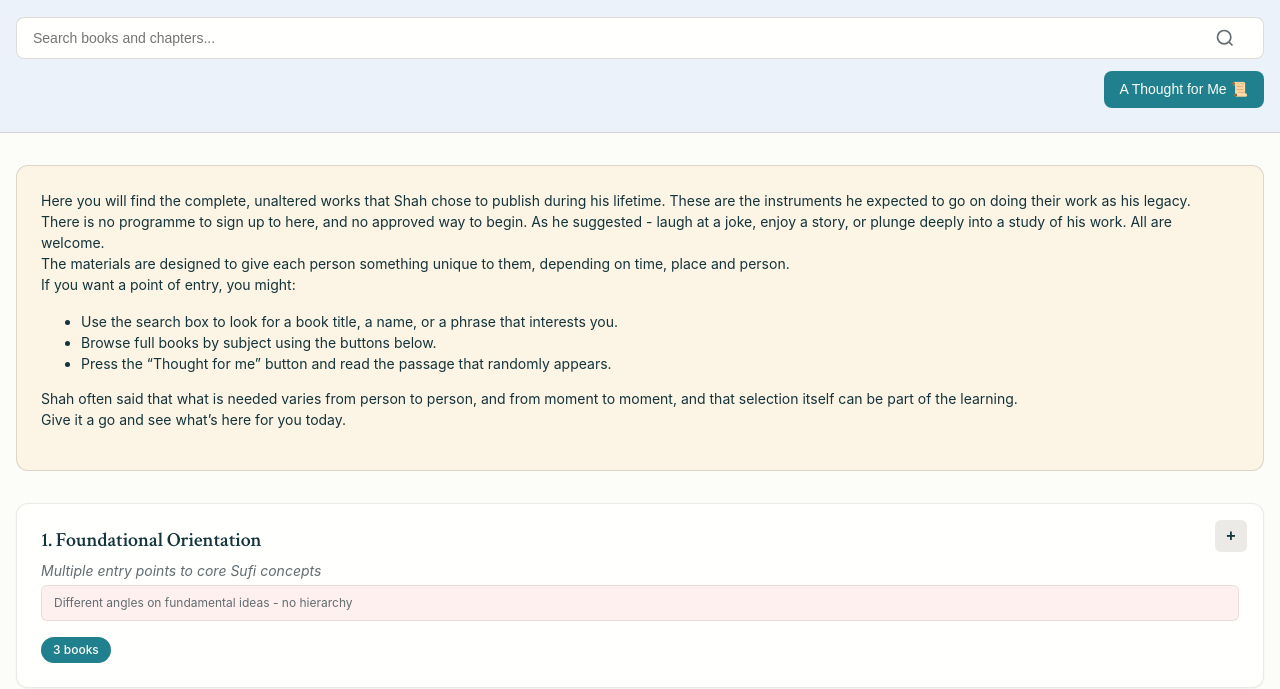
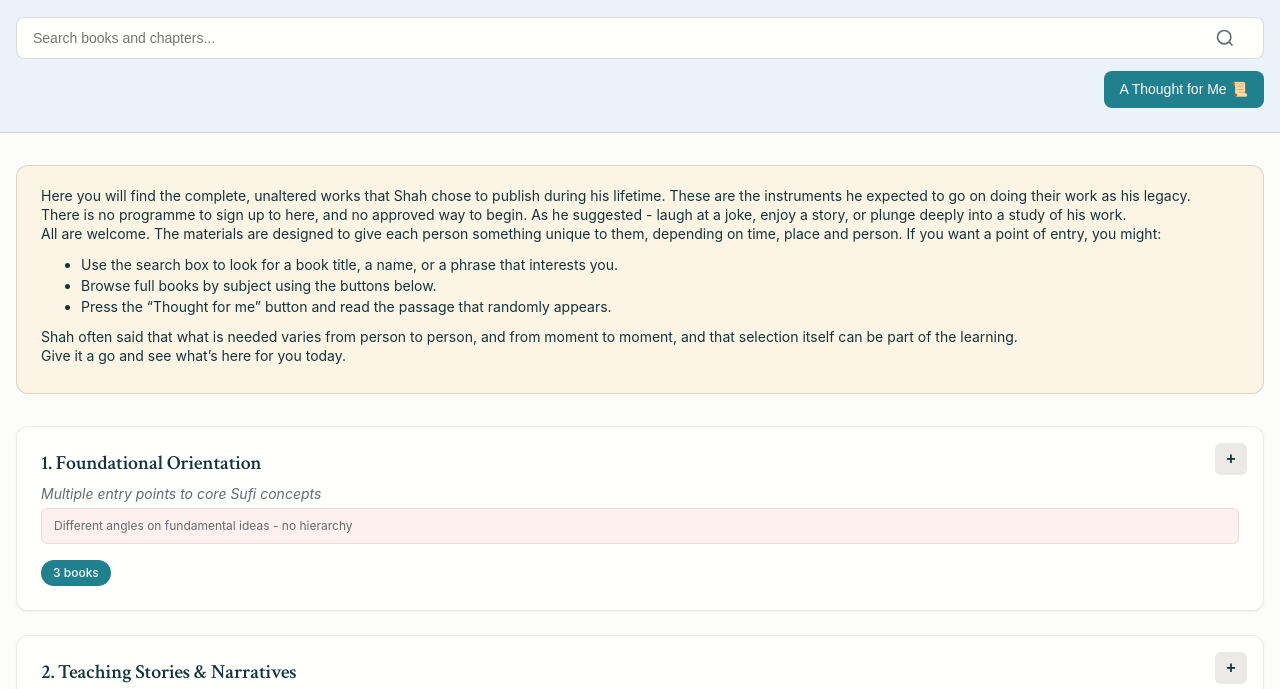
Before and after one commit to Ashosystem/Shah-Library, a plain HTML site: page index.html in a window 1280 px wide. Shown: the part 95-784 px from the top of the page. Drawn offline with Linux system fonts and the light colour scheme; a web font is replaced by a local one.

Commit message:
Nashr fronticpeice changed to Saira's, plus tweaks to dynamic display styling

```diff
--- a/index.html
+++ b/index.html
@@ -56,17 +56,17 @@
                 <div class="scatter-card">
                 <!--    <h2>The Scatter Approach (NASHR)</h2> -->
                     <p>Here you will find the complete, unaltered works that Shah chose to publish during his lifetime.
-                    These are the instruments he expected to go on doing their work as his legacy.<br>
-                    There is no programme to sign up to here, and no approved way to begin.
-                    As he suggested - laugh at a joke, enjoy a story, or plunge deeply into a study of his work. All are welcome.<br>
-                    The materials are designed to give each person something unique to them, depending on time, place and person.<br>
-                    If you want a point of entry, you might:
+                    These are the instruments he expected to go on doing their work as his legacy.</p>
+                    <p>There is no programme to sign up to here, and no approved way to begin.
+                    As he suggested - laugh at a joke, enjoy a story, or plunge deeply into a study of his work.</p>
+                    <p>All are welcome. The materials are designed to give each person something unique to them, depending on time, place and person. If you want a point of entry, you might:</p>
+
                     <ul><li>Use the search box to look for a book title, a name, or a phrase that interests you.</li>
                         <li>Browse full books by subject using the buttons below.</li>
                         <li>Press the “Thought for me” button and read the passage that randomly appears.</li></ul>
-                    Shah often said that what is needed varies from person to person, and from moment to moment, and that selection itself can be part of the learning.
-                    <br>Give it a go and see what’s here for you today.
-                    </p>
+                    <p>Shah often said that what is needed varies from person to person, and from moment to moment, and that selection itself can be part of the learning.</p>
+                    <p>Give it a go and see what’s here for you today.</p>
+
                     <!--<p>This library is organized using the scatter principle - approaching student needs from many different directions with no fixed hierarchy. Start anywhere based on your temperament and interests. The same materials work differently for different readers, and patterns emerge over time through exposure.</p>-->
                     <!--<ul class="scatter-points">
                         <li>No hierarchy - start anywhere</li>
--- a/style.css
+++ b/style.css
@@ -851,15 +851,34 @@ select.form-control {
   border: 1px solid var(--color-border);
 }
 
-.scatter-card h2 {
-  margin-bottom: var(--space-16);
-  color: var(--color-text);
-}
-
+/* Tighter paragraph spacing for scatter card on desktop */
 .scatter-card p {
   margin-bottom: var(--space-16);
   line-height: var(--line-height-normal);
 }
+
+/* Desktop - reduce the gap between paragraphs */
+@media (min-width: 769px) {
+  .scatter-card p {
+    margin-bottom: var(--space-8); /* Reduced from 16px to 8px */
+    line-height: 0.8; /* Slightly more space within paragraphs */
+  }
+}
+
+/* Mobile keeps default or custom mobile styles */
+@media (max-width: 768px) {
+  .scatter-card p {
+    margin-bottom: var(--space-12); /* 12px - medium spacing */
+    line-height: 1.2;
+  }
+}
+
+
+.scatter-card h2 {
+  margin-bottom: var(--space-16);
+  color: var(--color-text);
+}
+
 
 .scatter-points {
   list-style: none;
```
